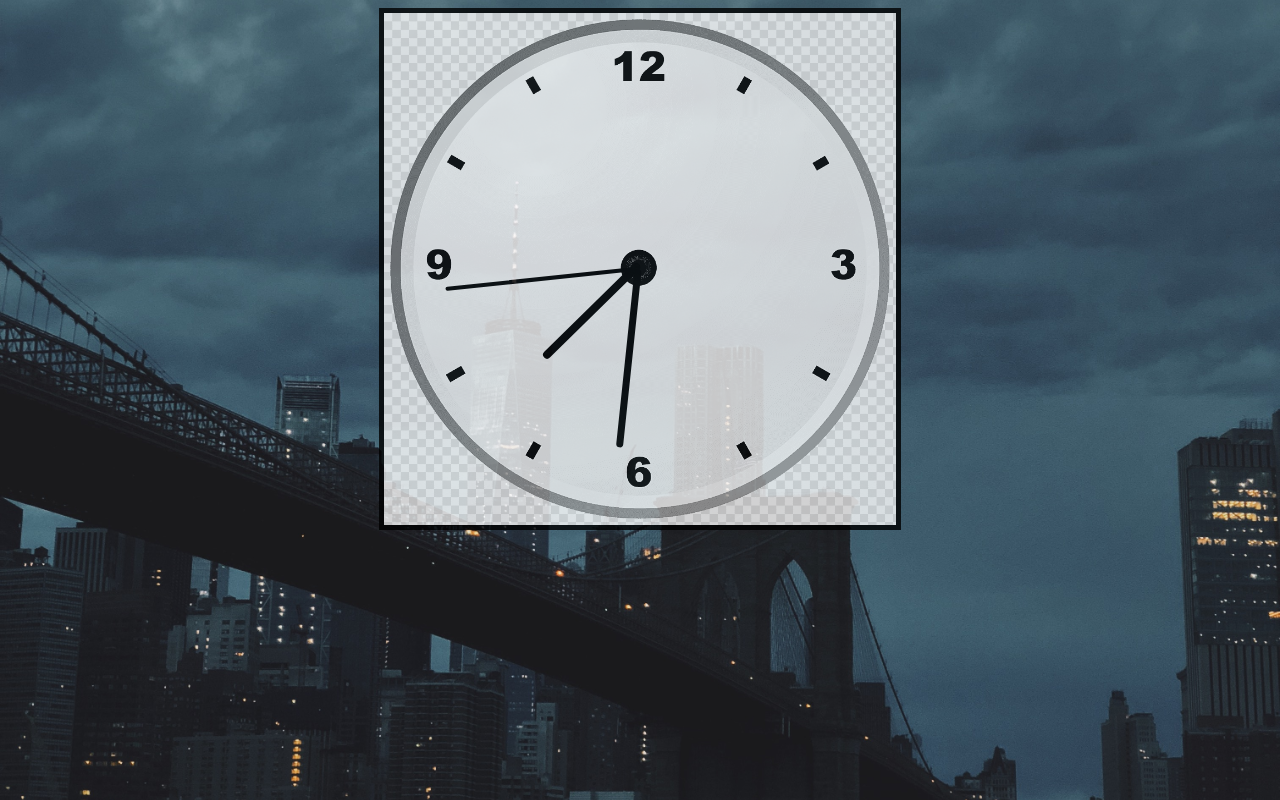
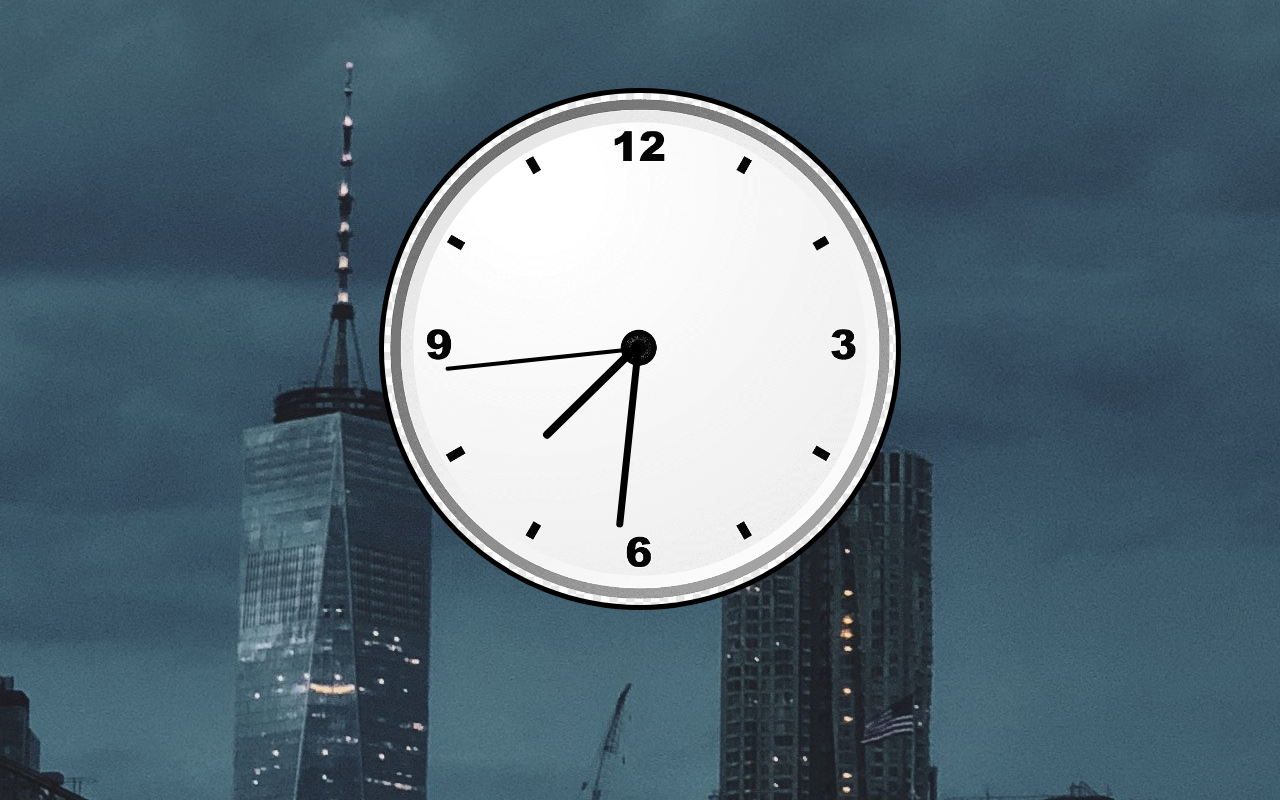
Before and after one commit to VinuCoder/Clock, a plain HTML site: page index.html in a window 1280 px wide. Drawn offline with Linux system fonts and the light colour scheme.

Commit message:
update 1

```diff
--- a/style.css
+++ b/style.css
@@ -1,18 +1,21 @@
 body{
-background: url("background.jpg.jpg")  center ;
-background-size: 100%;
-background-blend-mode: darken;
-
+    background: url("background.jpg.jpg")  center ;
+    background-repeat: no-repeat;
+    /* background-size: 100%;   */
+    background-blend-mode: darken;
+    /* opacity: .8; */
 }
 #clockcontainer{
     position: relative;
+    top: 10vh;
     border: 5px solid black;
+    border-radius: 50vh;
     margin: auto;
     width: 40vw;
     height: 40vw;
     background: url("clock.png") no-repeat ;
     background-size: 100%;
-    opacity: .8;
+    /* opacity: .8; */
 }
 
 #hour, #minute, #second{
```
